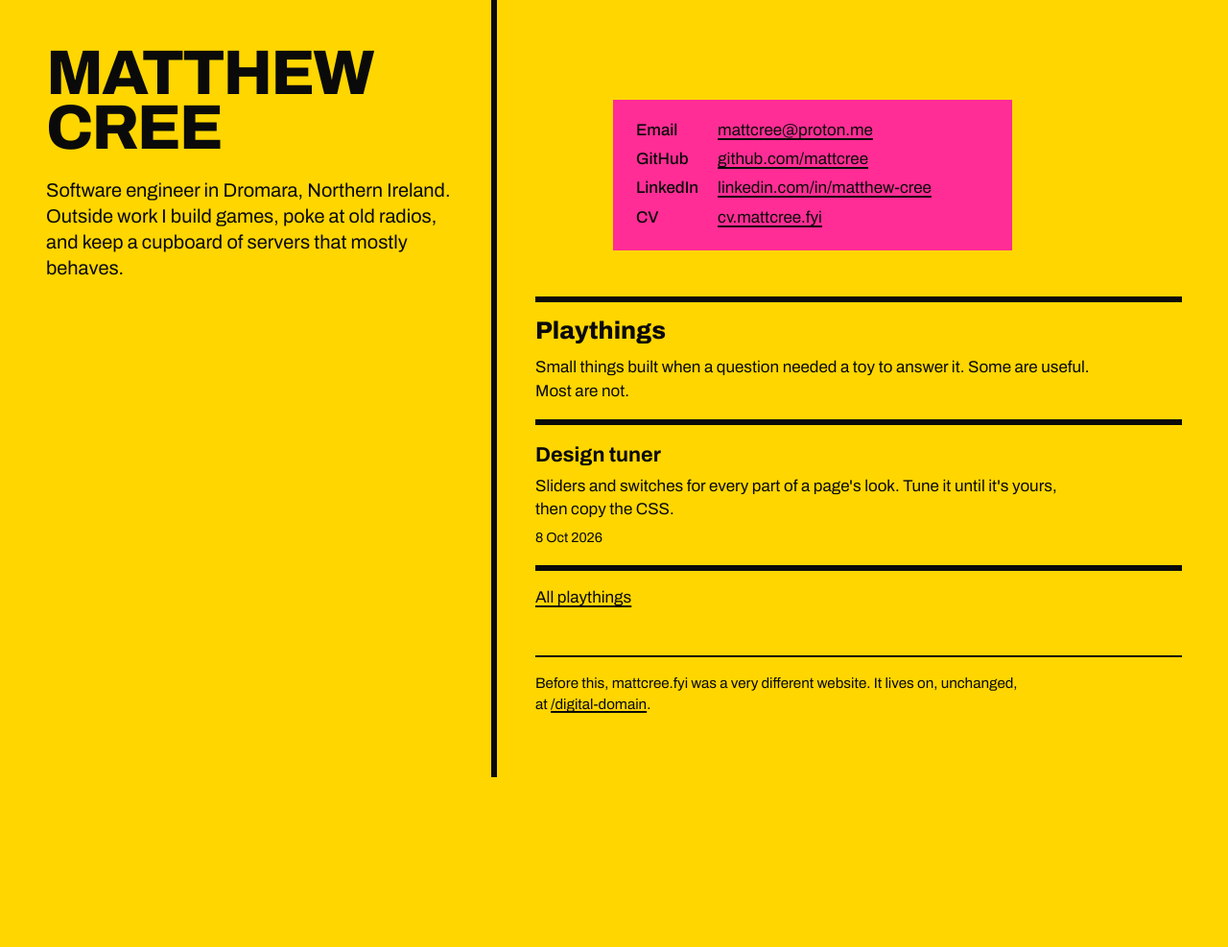
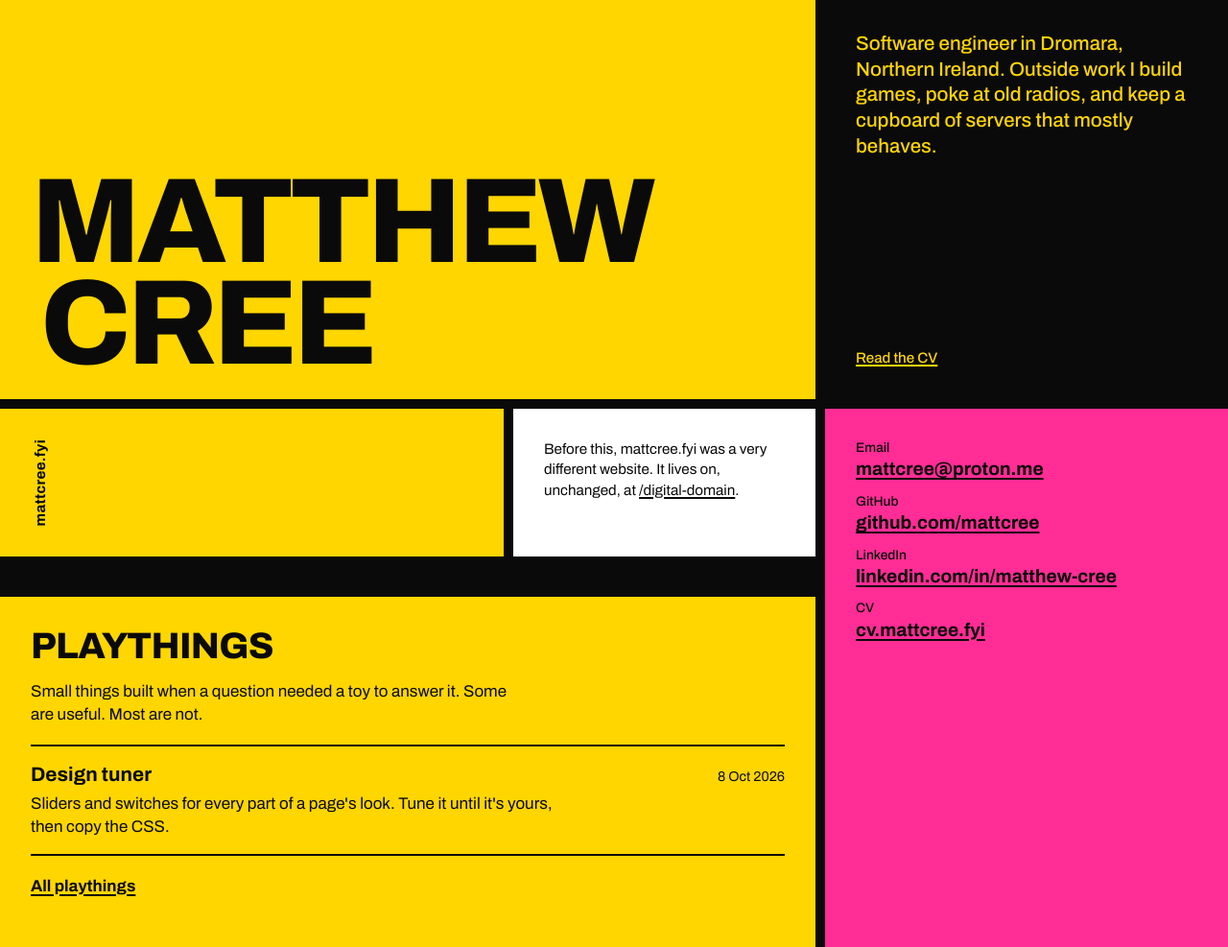
Before and after one commit to mattcree/mattcree.fyi, a website: page public/index.html in a window 1280 px wide. Shown: the whole page at 96% size. Before the commit the page ends 810 px from the top, so only its background shows below. Drawn offline with Linux system fonts and the light colour scheme.

Commit message:
Main site as a block composition: black gaps as lines, black and white cells, name at full scale
Co-Authored-By: Claude Fable 5.1 <noreply@anthropic.com>

```diff
--- a/public/index.html
+++ b/public/index.html
@@ -12,21 +12,25 @@
   <link rel="stylesheet" href="/style.css">
 </head>
 <body>
-  <main class="sheet">
-    <div class="left">
+  <main class="comp">
+    <div class="cell c-name">
       <h1 class="name"><span>Matthew</span><span>Cree</span></h1>
+    </div>
+
+    <div class="cell c-lede">
       <p class="lede">Software engineer in Dromara, Northern Ireland. Outside work I build games, poke at old radios, and keep a cupboard of servers that mostly behaves.</p>
+      <a class="cv" href="https://cv.mattcree.fyi">Read the CV</a>
     </div>
-    <div class="right">
-      <div class="plane">
-        <dl>
-          <dt>Email</dt><dd><a href="mailto:mattcree@proton.me">mattcree@proton.me</a></dd>
-          <dt>GitHub</dt><dd><a href="https://github.com/mattcree">github.com/mattcree</a></dd>
-          <dt>LinkedIn</dt><dd><a href="https://uk.linkedin.com/in/matthew-cree">linkedin.com/in/matthew-cree</a></dd>
-          <dt>CV</dt><dd><a href="https://cv.mattcree.fyi">cv.mattcree.fyi</a></dd>
-        </dl>
-      </div>
 
+    <div class="cell c-tag"><a class="tag" href="/">mattcree.fyi</a></div>
+
+    <div class="cell c-old">
+      <p>Before this, mattcree.fyi was a very different website. It lives on, unchanged, at <a href="/digital-domain">/digital-domain</a>.</p>
+    </div>
+
+    <div class="cell c-bar" aria-hidden="true"></div>
+
+    <div class="cell c-things">
       <h2>Playthings</h2>
       <p>Small things built when a question needed a toy to answer it. Some are useful. Most are not.</p>
       <!-- playthings:start -->
@@ -38,11 +42,16 @@
       </li>
     </ul>
       <!-- playthings:end -->
-      <p style="margin-top:1rem"><a href="/playthings">All playthings</a></p>
+      <p class="more"><a href="/playthings">All playthings</a></p>
+    </div>
 
-      <footer>
-        <p>Before this, mattcree.fyi was a very different website. It lives on, unchanged, at <a href="/digital-domain">/digital-domain</a>.</p>
-      </footer>
+    <div class="cell c-contact">
+      <ul class="contact">
+        <li><small>Email</small><a href="mailto:mattcree@proton.me">mattcree@proton.me</a></li>
+        <li><small>GitHub</small><a href="https://github.com/mattcree">github.com/mattcree</a></li>
+        <li><small>LinkedIn</small><a href="https://uk.linkedin.com/in/matthew-cree">linkedin.com/in/matthew-cree</a></li>
+        <li><small>CV</small><a href="https://cv.mattcree.fyi">cv.mattcree.fyi</a></li>
+      </ul>
     </div>
   </main>
 </body>
--- a/public/style.css
+++ b/public/style.css
@@ -1,117 +1,139 @@
 /* mattcree.fyi
-   Four colours, one typeface, two rule weights. Nothing that carries no information. */
+   A composition: blocks of yellow, pink, white and black, separated by black bars.
+   The grid gap is the black line. One typeface. Nothing decorative. */
 
 :root {
   --yellow: #ffd600;
   --pink: #ff2d95;
   --black: #0a0a0a;
   --white: #ffffff;
-  --thick: 6px solid var(--black);
-  --thin: 2px solid var(--black);
+  --line: 10px;
   color-scheme: light only;
 }
 
 * { box-sizing: border-box; }
 
-html { background: var(--yellow); }
+html { background: var(--black); }
 
 body {
   margin: 0;
-  background: var(--yellow);
+  background: var(--black);
   color: var(--black);
   font-family: "Archivo", "Helvetica Neue", Arial, sans-serif;
   font-variation-settings: "wdth" 100;
   font-size: 1.0625rem;
-  line-height: 1.45;
+  line-height: 1.4;
   -webkit-font-smoothing: antialiased;
 }
 
-a { color: var(--black); text-decoration: underline; text-decoration-thickness: 2px; text-underline-offset: 0.15em; }
+a { color: inherit; text-decoration: underline; text-decoration-thickness: 2px; text-underline-offset: 0.16em; }
 a:hover { text-decoration-color: var(--pink); }
-a:focus-visible { outline: 3px solid var(--black); outline-offset: 3px; }
+a:focus-visible { outline: 3px solid var(--pink); outline-offset: 3px; }
+p { margin: 0 0 1em; max-width: 30em; }
+p:last-child { margin-bottom: 0; }
 
-p { margin: 0 0 1em; max-width: 34em; }
-
-/* The split. Left column narrow, right column wide, one vertical rule between. */
-.sheet {
+/* The composition. Columns 5:3:4, rows: hero, caption row, thick bar, list. */
+.comp {
   display: grid;
-  grid-template-columns: minmax(0, 2fr) minmax(0, 3fr);
+  gap: var(--line);
+  grid-template-columns: 5fr 3fr 4fr;
+  grid-template-rows: minmax(52vh, auto) minmax(9rem, auto) 22px auto;
   min-height: 100vh;
 }
-.left { padding: 2rem 1.5rem 3rem; container-type: inline-size; }
-.right { padding: 2rem 1.5rem 3rem; border-left: var(--thick); }
+.cell { padding: 1.5rem; background: var(--yellow); min-width: 0; }
 
+.c-name { grid-column: 1 / 3; grid-row: 1; display: flex; align-items: flex-end; container-type: inline-size; }
+.c-lede { grid-column: 3; grid-row: 1; background: var(--black); color: var(--yellow); display: flex; flex-direction: column; justify-content: space-between; }
+.c-tag  { grid-column: 1; grid-row: 2; display: flex; align-items: flex-end; }
+.c-old  { grid-column: 2; grid-row: 2; background: var(--white); }
+.c-bar  { grid-column: 1 / 3; grid-row: 3; background: var(--black); padding: 0; }
+.c-things { grid-column: 1 / 3; grid-row: 4; }
+.c-contact { grid-column: 3; grid-row: 2 / 5; background: var(--pink); }
+
+/* Type. */
 .name {
-  margin: 0 0 1.5rem;
-  font-size: clamp(2.6rem, 15.5cqw, 8rem);
+  margin: 0;
+  font-size: clamp(2.8rem, 16cqw, 13rem);
+  font-weight: 800;
+  font-variation-settings: "wdth" 112;
+  line-height: 0.84;
+  letter-spacing: -0.035em;
+  text-transform: uppercase;
+}
+.name span { display: block; }
+.name span + span { margin-left: 0.08em; }
+
+.lede { font-size: clamp(1.15rem, 1.6vw, 1.5rem); line-height: 1.3; font-weight: 500; max-width: 22em; }
+.c-lede .cv { font-size: 0.95rem; font-weight: 500; margin-top: 2rem; text-decoration-color: var(--yellow); }
+.c-lede .cv:hover { text-decoration-color: var(--pink); }
+
+.tag {
+  font-weight: 700;
+  font-size: 0.95rem;
+  letter-spacing: 0.02em;
+  writing-mode: vertical-rl;
+  transform: rotate(180deg);
+  text-decoration: none;
+}
+.tag:hover { color: var(--pink); }
+
+.c-old p { font-size: 0.95rem; }
+
+.contact { list-style: none; margin: 0; padding: 0; font-size: clamp(1.1rem, 1.5vw, 1.4rem); font-weight: 700; line-height: 1.25; }
+.contact li { margin-bottom: 0.65em; overflow-wrap: anywhere; }
+.contact li small { display: block; font-weight: 500; font-size: 0.72em; margin-bottom: 0.15em; }
+.contact a { text-decoration-color: var(--black); }
+.contact a:hover { text-decoration-color: var(--white); }
+
+h2 {
+  font-size: clamp(1.6rem, 3vw, 2.6rem);
+  font-weight: 800;
+  font-variation-settings: "wdth" 112;
+  line-height: 1;
+  letter-spacing: -0.02em;
+  text-transform: uppercase;
+  margin: 0 0 1rem;
+}
+.c-things > p { margin-bottom: 1.25rem; }
+
+.things { list-style: none; margin: 0; padding: 0; border-top: 2px solid var(--black); }
+.things li { padding: 0.9rem 0 1rem; border-bottom: 2px solid var(--black); display: grid; grid-template-columns: 1fr auto; gap: 0.25rem 2rem; align-items: baseline; }
+.things a { font-size: 1.3rem; font-weight: 700; text-decoration: none; }
+.things a:hover { text-decoration: underline; text-decoration-color: var(--pink); }
+.things span { grid-column: 1; max-width: 34em; }
+.things time { grid-column: 2; grid-row: 1; font-size: 0.9rem; font-variant-numeric: tabular-nums; white-space: nowrap; }
+.things.empty { padding: 1rem 0; border-bottom: 2px solid var(--black); }
+.more { margin-top: 1.25rem; font-weight: 700; }
+
+/* Pages other than home reuse the composition with different cell contents. */
+.c-name .page {
+  margin: 0;
+  font-size: clamp(2.6rem, 14cqw, 11rem);
   font-weight: 800;
   font-variation-settings: "wdth" 112;
   line-height: 0.86;
-  letter-spacing: -0.03em;
+  letter-spacing: -0.035em;
   text-transform: uppercase;
 }
-.name span { display: block; }
 
-.lede { font-size: 1.25rem; line-height: 1.35; margin-bottom: 2rem; }
-
-/* The one pink plane. */
-.plane {
-  background: var(--pink);
-  color: var(--black);
-  padding: 1.25rem 1.5rem 1.35rem;
-  max-width: 26rem;
-  margin: 3.5rem 0 3rem 12%;
-}
-.plane dl { display: grid; grid-template-columns: max-content 1fr; column-gap: 1.25rem; row-gap: 0.35rem; margin: 0; }
-.plane dt { font-weight: 500; }
-.plane dd { margin: 0; overflow-wrap: anywhere; }
-.plane a { text-decoration-color: var(--black); }
-.plane a:hover { text-decoration-color: var(--white); }
-
-h2 {
-  font-size: 1.6rem;
-  font-weight: 800;
-  line-height: 1.1;
-  margin: 0 0 0.75rem;
-  padding-top: 1rem;
-  border-top: var(--thick);
-}
-
-h1.page {
-  font-size: clamp(2.6rem, 7vw, 5.5rem);
-  font-weight: 800;
-  font-variation-settings: "wdth" 112;
-  line-height: 0.9;
-  letter-spacing: -0.03em;
-  text-transform: uppercase;
-  margin: 0 0 1.5rem;
-}
-
-/* Playthings: a list, not tiles. */
-.things { list-style: none; margin: 0; padding: 0; border-top: var(--thick); }
-.things li { padding: 1rem 0 1.1rem; border-bottom: var(--thin); }
-.things li:last-child { border-bottom: var(--thick); }
-.things a { font-size: 1.35rem; font-weight: 700; text-decoration: none; }
-.things a:hover { text-decoration: underline; text-decoration-color: var(--pink); }
-.things span { display: block; max-width: 34em; margin-top: 0.25rem; }
-.things time { display: block; margin-top: 0.4rem; font-size: 0.9rem; font-variant-numeric: tabular-nums; }
-.things.empty { border-bottom: var(--thick); padding: 1rem 0; }
-
-.site { display: inline-block; font-weight: 700; text-decoration: none; margin-bottom: 2.5rem; }
-.site:hover { text-decoration: underline; text-decoration-color: var(--pink); }
-
-footer { margin-top: 3rem; padding-top: 1rem; border-top: var(--thin); font-size: 0.95rem; }
-footer p { margin: 0; }
-
-@media (min-width: 52rem) {
-  .left { padding: 3rem 2.5rem 4rem 3rem; }
-  .right { padding: 3rem 3rem 4rem 2.5rem; }
+@media (min-width: 60rem) {
+  .cell { padding: 2rem; }
+  .c-name { padding-bottom: 1.6rem; }
 }
 
 @media (max-width: 52rem) {
-  .sheet { grid-template-columns: 1fr; min-height: 0; }
-  .right { border-left: 0; border-top: var(--thick); }
-  .plane { margin: 1.5rem 0 2.5rem 0; }
+  .comp { grid-template-columns: 1fr; grid-template-rows: none; min-height: 0; }
+  .comp > .cell { grid-column: 1; grid-row: auto; }
+  .c-name { min-height: 34vh; order: 1; }
+  .c-lede { order: 2; }
+  .c-contact { order: 3; }
+  .c-bar { order: 4; height: 22px; }
+  .c-things { order: 5; }
+  .c-old { order: 6; }
+  .c-tag { order: 7; align-items: center; }
+  .tag { writing-mode: horizontal-tb; transform: none; }
+  .things li { grid-template-columns: 1fr; }
+  .things time { grid-column: 1; grid-row: auto; }
 }
 
 @media (prefers-reduced-motion: reduce) {
```
Also changed, not shown: public/404.html (+8 -8 lines), public/playthings/index.html (+8 -7 lines), scripts/build.mjs (+8 -7 lines), README.md.
